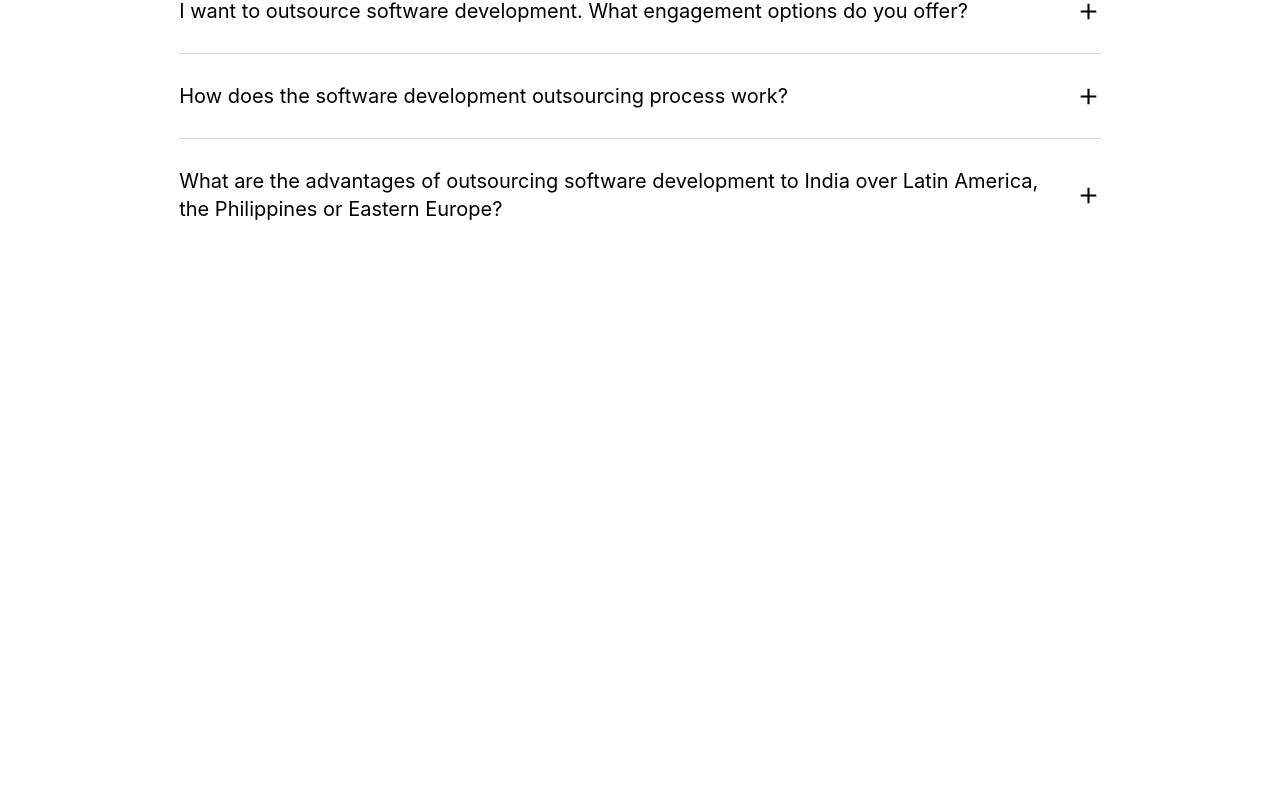
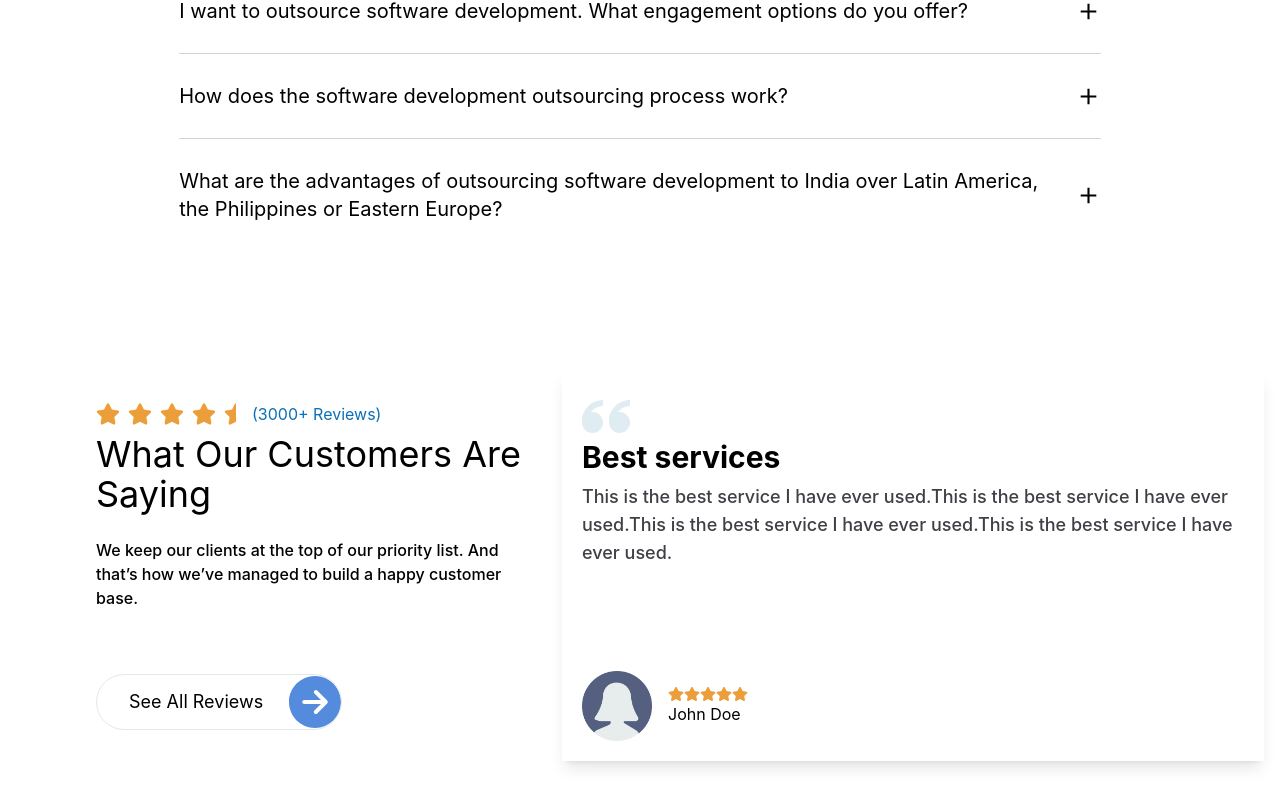
Before and after one commit to kdidrees/qurilo-network, a React (Create React App) app: page / in a window 1280 px wide. Shown: the part 6509-7316 px from the top of the page. Before the commit the page ends 6800 px from the top, so only its background shows below. Built offline with nearby package versions, Linux system fonts and the light colour scheme.

Commit message:
update in app and testimonial files

```diff
--- a/src/App.js
+++ b/src/App.js
@@ -7,7 +7,7 @@ import TechnologiesSection from "./container/TechnologiesSection";
 import Faq from "./container/Faq";
 import Industries from "./components/industries/Industries";
 import Blogs from "./components/blog/Blogs";
-
+import Testimaonial from "./components/testimonials/Testimonial";
 function App() {
   return (
     <>
@@ -19,6 +19,7 @@ function App() {
       <Industries/>
       <Blogs/>
       <Faq/>
+      <Testimaonial/>
     </>
   );
 }
--- a/src/components/testimonials/Testimonial.jsx
+++ b/src/components/testimonials/Testimonial.jsx
@@ -1,8 +1,10 @@
 import { FaArrowLeft, FaArrowRight, FaStar } from "react-icons/fa";
-import { Testimaonials } from "../data/crm";
+import { Testimaonials } from "../../data/applicationDevelopment";
 import { ImQuotesLeft } from "react-icons/im";
 import Carousel from "react-multi-carousel";
 import "react-multi-carousel/lib/styles.css";
+import { useState } from "react";
+import Button from "../buttons/Button";
 // import { Link } from "react-router-dom";
 const ButtonGroup = ({ next, previous, goToSlide, ...rest }) => {
   const {
@@ -25,9 +27,8 @@ const ButtonGroup = ({ next, previous, goToSlide, ...rest }) => {
     </div>
   );
 };
-import { useState } from "react";
-import ContactButton from "../buttons/ContactButton";
-import Heading from "../buttons/Heading";
+
+// import Heading from "../buttons/Heading";
 const Testimaonial = () => {
   function onChange(newValue) {
     console.log(newValue);
@@ -51,12 +52,12 @@ const Testimaonial = () => {
             <span className="text-base text-[#0B6FB9]">(3000+ Reviews)</span>
           </div>
           {/* <Heading heading={"What Our Customers Are Saying"} /> */}
-          <h1 className='text-4xl capitalize font-[400]'>What our customers are saying</h1>
-          <div className="font-[500] text-base my-4">
+          <h1 className='text-4xl capitalize font-[400] text-black'>What our customers are saying</h1>
+          <div className="font-[500] text-base my-4 text-black">
             We keep our clients at the top of our priority list. And that’s how
             we’ve managed to build a happy customer base.
           </div>
-          <ContactButton text="See All Reviews" />
+          <Button data="See All Reviews" />
         </div>
         <Carousel
           additionalTransfrom={0}
```
